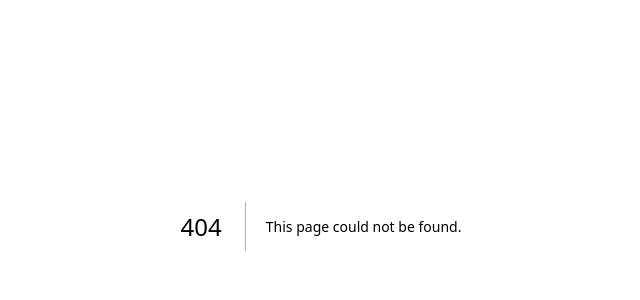
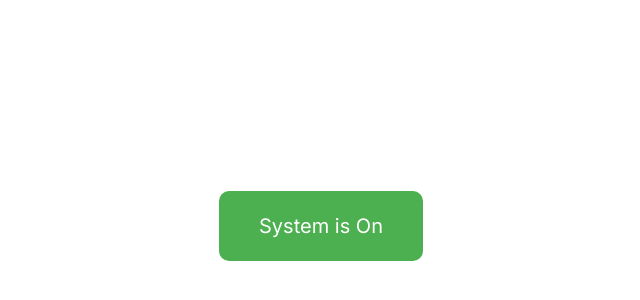
Before and after one commit to ryanviana/voice_text-2-image, a Next.js app: page /shutdown in a window 1280 px wide. Before the commit this address had no page. Shown: the part 174-474 px from the top of the page, without its empty margins (319-959 px from the left). Built offline with nearby package versions, Linux system fonts and the light colour scheme.

Commit message:
adding shutdown page

```diff
--- /dev/null
+++ b/src/app/shutdown/page.js
@@ -0,0 +1,65 @@
+"use client";
+import { useState } from "react";
+import axios from "axios";
+
+export default function Shutdown() {
+  const [isOn, setIsOn] = useState(true);
+
+  const handleShutdown = async () => {
+    const requestBody = {
+      switch: isOn ? "off" : "on",
+    };
+
+    try {
+      //   await axios.post(
+      //     "https://voice-ai-backend.vercel.app/switch",
+      //     requestBody
+      //   );
+      setIsOn(!isOn); // Toggle the state
+    } catch (error) {
+      console.error("Error during API call:", error);
+    }
+  };
+
+  return (
+    <div className="container">
+      <button
+        onClick={handleShutdown}
+        className={`shutdown-button ${isOn ? "on" : "off"}`}
+      >
+        System is {isOn ? "On" : "Off"}
+      </button>
+
+      <style jsx>{`
+        .container {
+          display: flex;
+          justify-content: center;
+          align-items: center;
+          height: 100vh;
+        }
+
+        .shutdown-button {
+          padding: 20px 40px;
+          font-size: 20px;
+          border: none;
+          border-radius: 10px;
+          color: white;
+          cursor: pointer;
+          transition: background-color 0.3s, transform 0.3s;
+        }
+
+        .on {
+          background-color: #4caf50; /* Green for "On" */
+        }
+
+        .off {
+          background-color: #f44336; /* Red for "Off" */
+        }
+
+        .shutdown-button:hover {
+          transform: scale(1.05); /* Slightly enlarge button on hover */
+        }
+      `}</style>
+    </div>
+  );
+}
```
Also changed, not shown: src/app/globals.css (line endings or trailing spaces).
